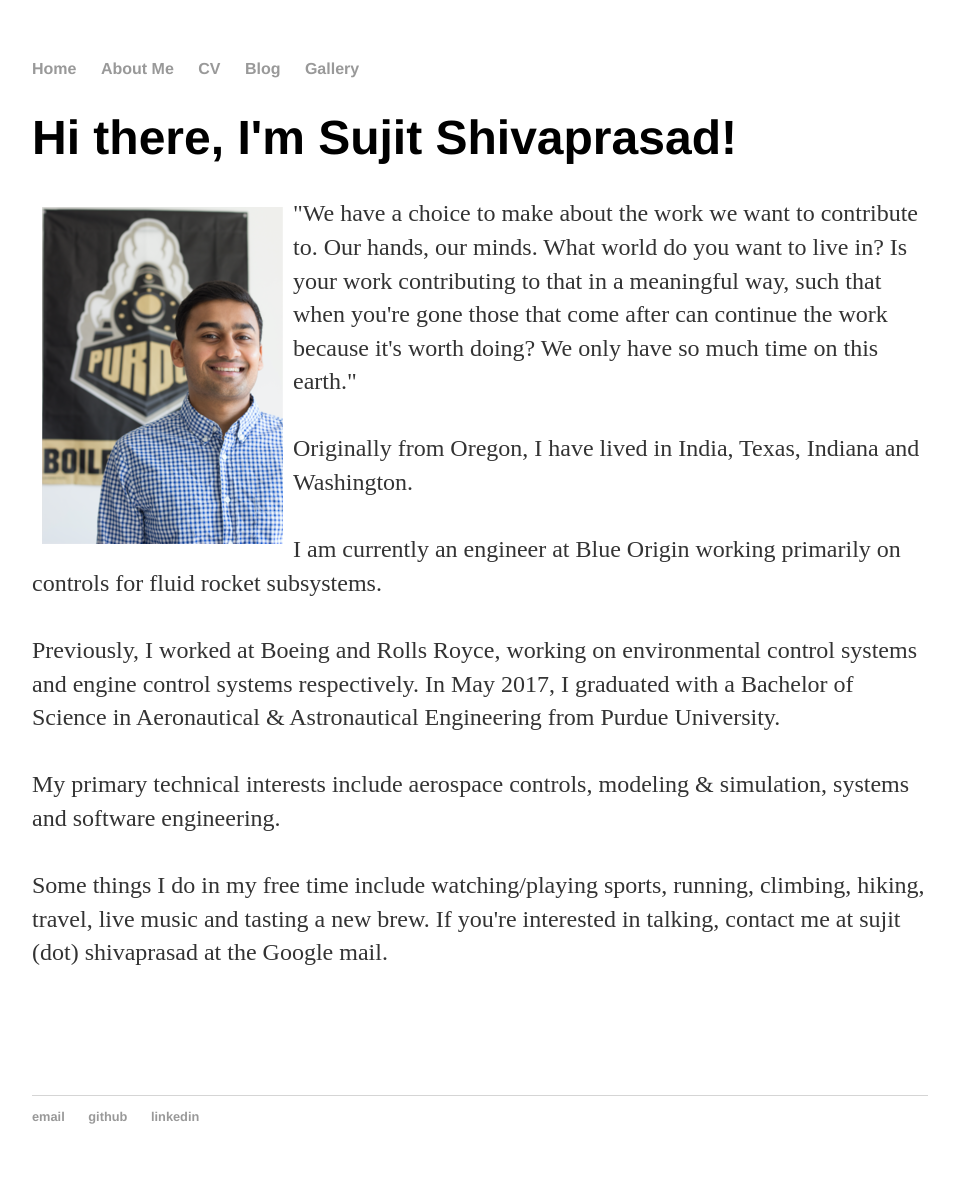
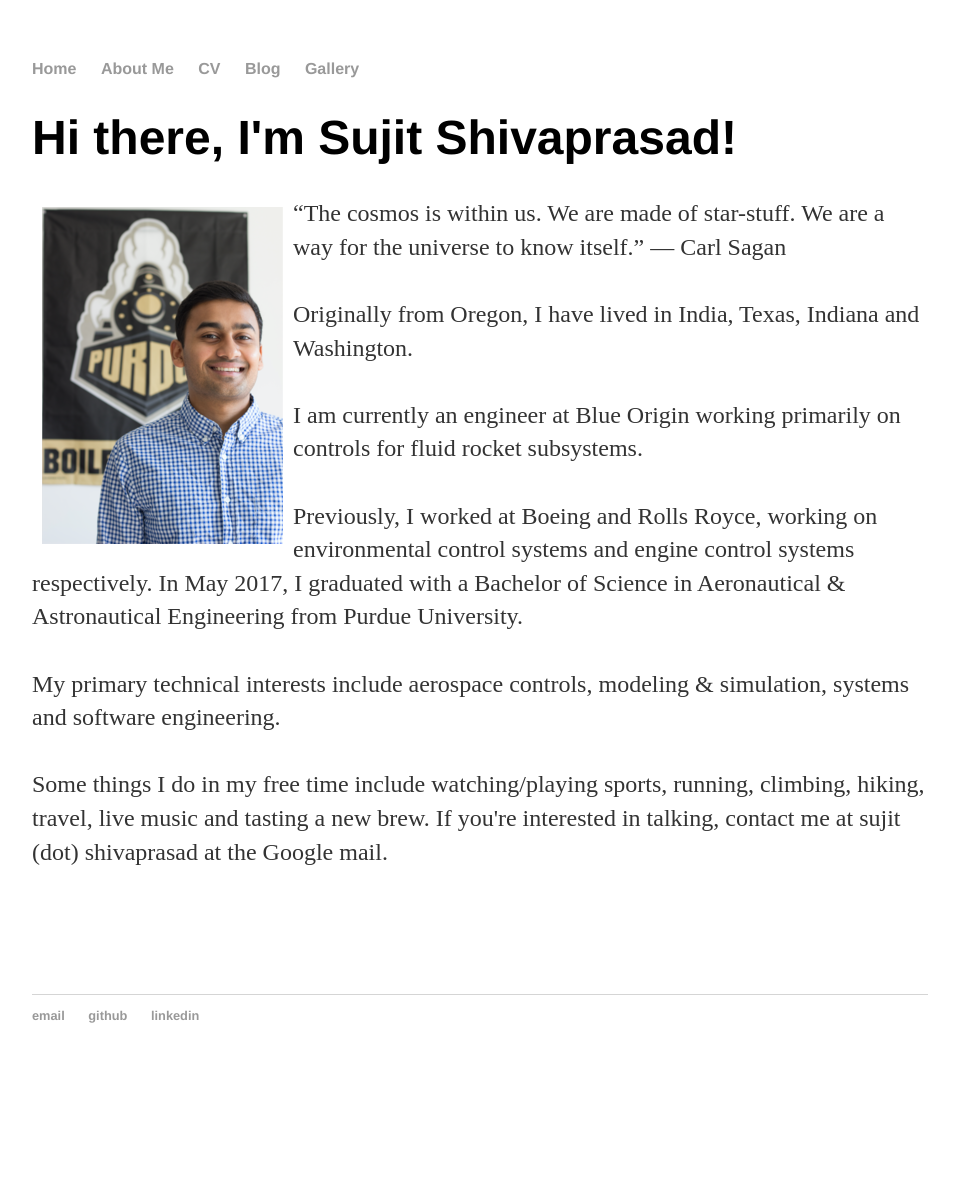
Before and after one commit to sujitshivaprasad/sujitshivaprasad.github.io, a Jekyll site: the page built from index.html, in a window 1280 px wide. Shown: the whole page, without its empty margins (160-1119 px from the left). Built offline with Jekyll 4.4.1, drawn with Linux system fonts in a browser that asks for light colours; after the commit the page ends 1083 px from its top, so only the background shows below that.

Commit message:
Update index.html quote

```diff
--- a/index.html
+++ b/index.html
@@ -5,9 +5,7 @@ title: Sujit Shivaprasad, Aerospace Engineer
 <div class="blurb">
 	<h1>Hi there, I'm Sujit Shivaprasad!</h1>
 	<p><img src="img/me.png" alt="Sujit Shivaprasad" align="left" hspace="10" vspace="10"/>
-	"We have a choice to make about the work we want to contribute to. Our hands, our minds.
-	What world do you want to live in? Is your work contributing to that in a meaningful way, such that when you're gone those that come after can continue the work because it's worth doing?
-	We only have so much time on this earth."
+	“The cosmos is within us. We are made of star-stuff. We are a way for the universe to know itself.” ― Carl Sagan
 	<br>
 	<br>
 	Originally from Oregon, I have lived in India, Texas, Indiana and Washington.
```
